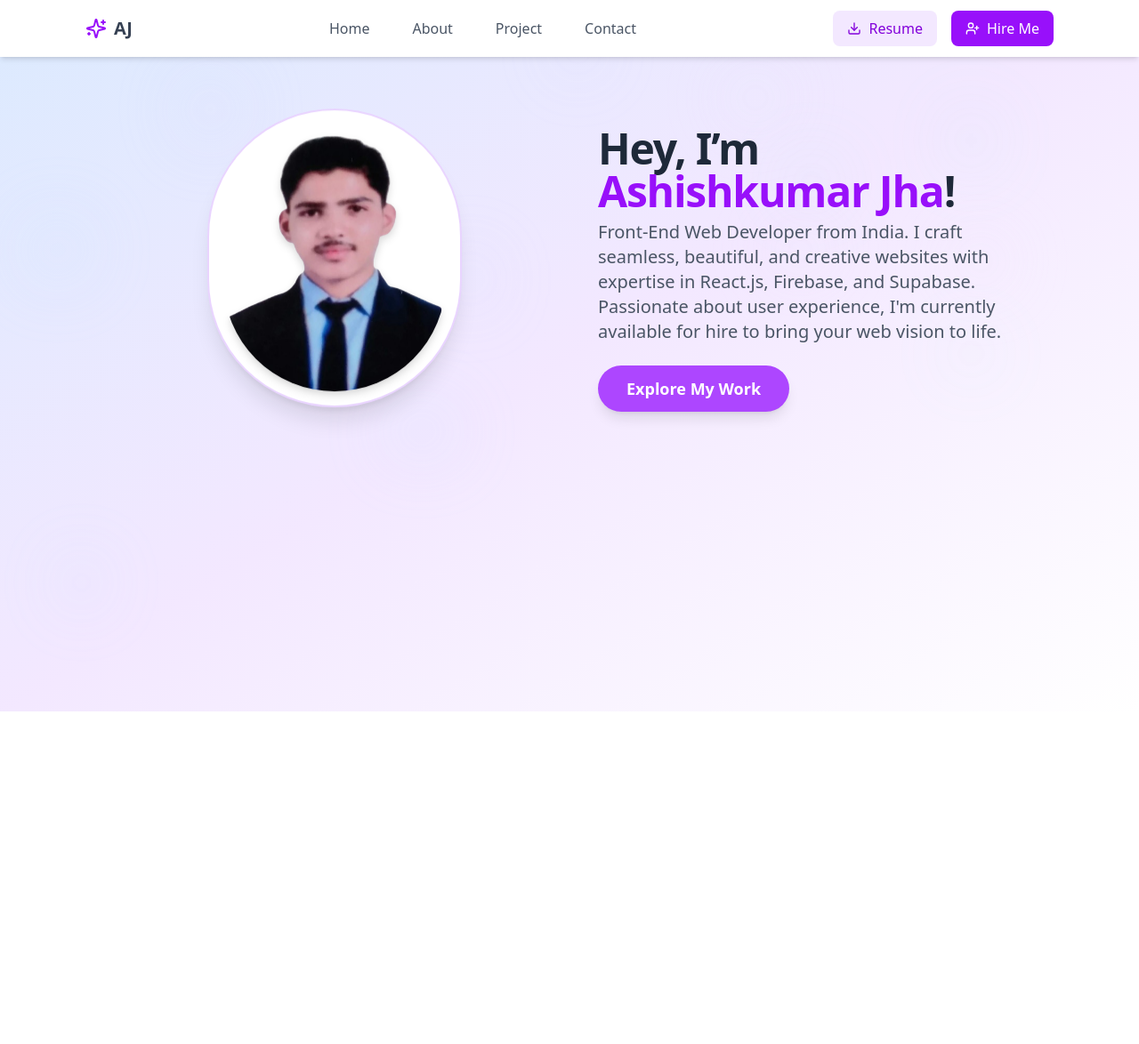
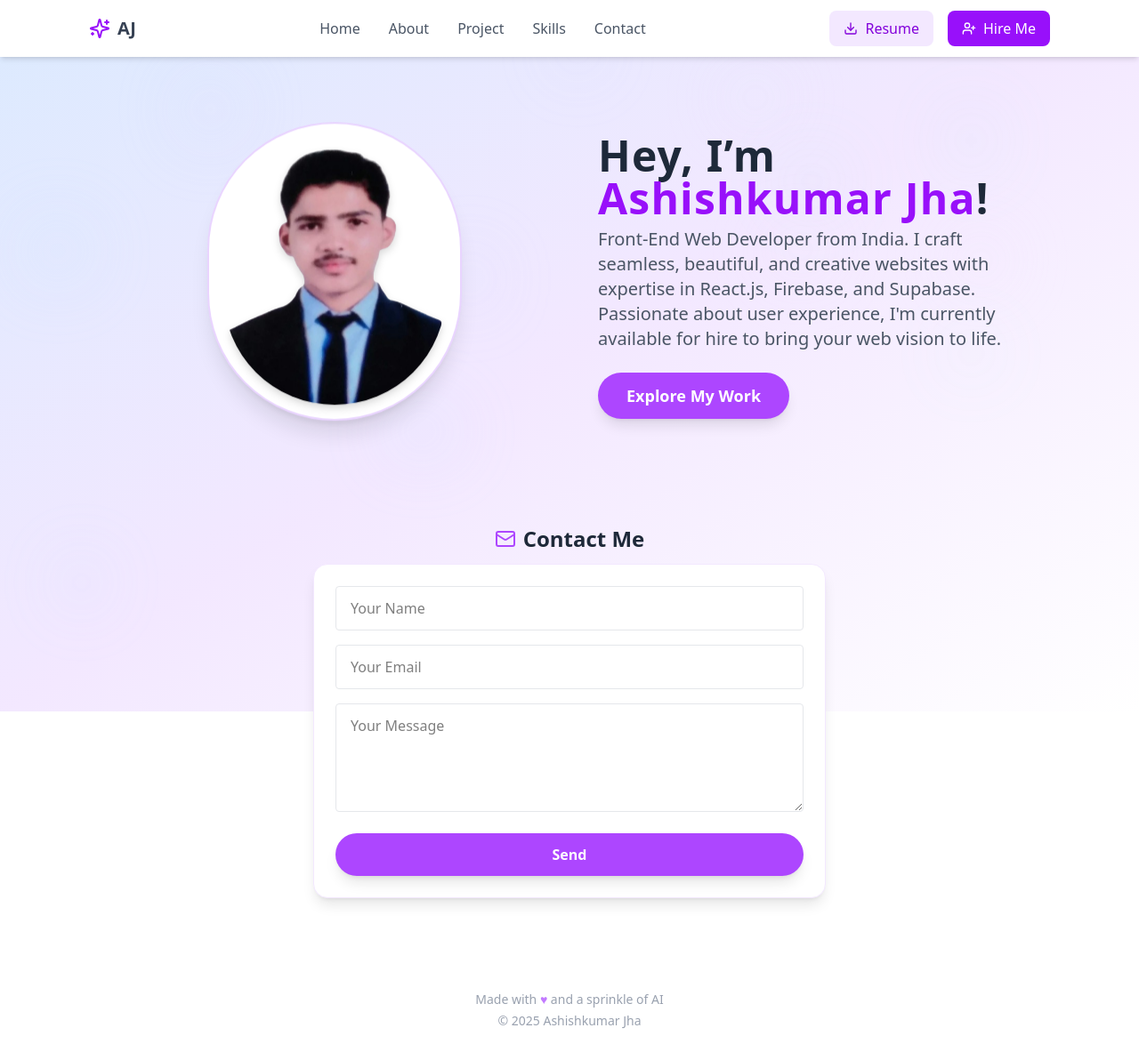
Before and after one commit to ashishjha089/portfolio, a React (Vite) app: page / in a window 1280 px wide. Shown: the whole page at 89% size. Before the commit the page ends 800 px from the top, so only its background shows below. Built offline with nearby package versions, Linux system fonts and the light colour scheme.

Commit message:
create  footer and contact us section

```diff
--- a/src/App.jsx
+++ b/src/App.jsx
@@ -1,10 +1,10 @@
 import React from "react";
 import StickyNavbar from "./components/StickyNavbar";
 import HeroSection from "./components/HeroSection";
+import Footer from "./components/Footer";
 // import PortfolioGrid from "./components/PortfolioGrid";
 // import AboutSection from "./components/AboutSection";
-// import ContactSection from "./components/ContactSection";
-// import Footer from "./components/Footer";
+import ContactSection from "./components/ContactSection";
 // import EducationSection from "./components/EducationSection";
 // import ExperienceSection from "./components/ExperienceSection";
 // import SkillsSection from "./components/SkillsSection";
@@ -73,10 +73,10 @@ const App = () => {
         <ProjectsSection />
         <CertificationsSection />
         <AchievementsSection />
-        <PortfolioGrid />
-        <ContactSection /> */}
+        <PortfolioGrid /> */}
+        <ContactSection />
       </main>
-      {/* <Footer /> */}
+      <Footer />
     </div>
   );
 };
--- /dev/null
+++ b/src/components/ContactSection.jsx
@@ -0,0 +1,72 @@
+import { useState } from "react";
+// import { toast } from "@/hooks/use-toast";
+import { Mail } from "lucide-react";
+
+export default function ContactSection() {
+  const [sending, setSending] = useState(false);
+  const [form, setForm] = useState({ name: "", email: "", message: "" });
+
+  const handleChange = (e) => { // Removed TypeScript type annotation
+    setForm((f) => ({ ...f, [e.target.name]: e.target.value }));
+  };
+
+  const onSubmit = (e) => { // Removed TypeScript type annotation
+    e.preventDefault();
+    setSending(true);
+    setTimeout(() => {
+      setSending(false);
+      toast({
+        title: "Message sent! 💜",
+        description: "Thank you for reaching out, I'll reply soon.",
+      });
+      setForm({ name: "", email: "", message: "" });
+    }, 1300);
+  };
+
+  return (
+    <section id="contact" className="w-full max-w-xl mx-auto animate-fade-in mt-12">
+      <h2 className="text-2xl font-bold mb-3 text-gray-800 flex items-center gap-2 justify-center">
+        <Mail className="text-purple-500" /> Contact Me
+      </h2>
+      <form
+        onSubmit={onSubmit}
+        className="bg-white rounded-2xl shadow-lg border border-purple-100 p-6 flex flex-col gap-4"
+      >
+        <input
+          type="text"
+          name="name"
+          value={form.name}
+          onChange={handleChange}
+          required
+          placeholder="Your Name"
+          className="rounded px-4 py-3 border border-gray-200 focus:border-purple-400 focus:ring-2 focus:ring-purple-100 outline-none transition"
+        />
+        <input
+          type="email"
+          name="email"
+          value={form.email}
+          required
+          onChange={handleChange}
+          placeholder="Your Email"
+          className="rounded px-4 py-3 border border-gray-200 focus:border-purple-400 focus:ring-2 focus:ring-purple-100 outline-none transition"
+        />
+        <textarea
+          name="message"
+          value={form.message}
+          required
+          onChange={handleChange}
+          rows={4}
+          placeholder="Your Message"
+          className="rounded px-4 py-3 border border-gray-200 focus:border-purple-400 focus:ring-2 focus:ring-purple-100 outline-none transition"
+        />
+        <button
+          type="submit"
+          disabled={sending}
+          className="mt-2 rounded-full bg-purple-500 hover:bg-purple-600 text-white px-6 py-3 font-semibold shadow-lg transition-all hover:scale-105 active:scale-95 disabled:opacity-60 disabled:cursor-not-allowed"
+        >
+          {sending ? "Sending..." : "Send"}
+        </button>
+      </form>
+    </section>
+  );
+}
--- /dev/null
+++ b/src/components/Footer.jsx
@@ -0,0 +1,12 @@
+import React from 'react'
+
+export default function Footer() {
+    return (
+      <footer className="mt-10 mb-4 w-full flex flex-col items-center text-gray-400 text-sm animate-fade-in">
+        <span>
+          Made with <span className="text-purple-400">♥</span> and a sprinkle of AI
+        </span>
+        <span className="mt-1">© {new Date().getFullYear()} Ashishkumar Jha</span>
+      </footer>
+    );
+  }
--- a/src/components/HeroSection.jsx
+++ b/src/components/HeroSection.jsx
@@ -6,17 +6,14 @@ export default function HeroSection() {
       id="home"
       className="w-full flex flex-col md:flex-row items-center gap-8 md:gap-16 justify-center text-center md:text-left mt-16"
     >
-      {/* <div>
-
-      </div> */}
-      <div className="flex-1 flex justify-center items-center min-h-[350px]">
+      <div className="flex-1 flex justify-center items-center min-h-[350px] mt-4">
         {/* ensure space */}
         <LovableAvatar />
       </div>
 
       <div className="flex-1 space-y-6 animate-fade-in">
-        <h1 className="text-4xl md:text-5xl font-bold tracking-tight mb-2 text-gray-800">
-          Hey, I’m <span className="text-purple-600">Ashishkumar Jha</span>!
+        <h1 className="text-4xl md:text-5xl font-bold  mb-2 text-gray-800 tracking-wide">
+          Hey, I’m <span className="text-purple-600 ">Ashishkumar Jha</span>!
         </h1>
         <p className="text-lg md:text-xl text-gray-600 max-w-lg mx-auto md:mx-0">
           Front-End Web Developer from India. I craft seamless,
--- a/src/components/StickyNavbar.jsx
+++ b/src/components/StickyNavbar.jsx
@@ -5,6 +5,7 @@ const links = [
   { label: "Home", href: "/home" },
   { label: "About", href: "/about" },
   { label: "Project", href: "/Project" },
+  { label: "Skills", href: "/skills" },
   { label: "Contact", href: "/contact" },
 ];
 
@@ -17,7 +18,7 @@ const StickyNavbar = () => {
 
   return (
     <header className="fixed top-0 left-0 w-full z-30 bg-white bg-opacity-60 backdrop-blur-[12px] shadow-md transition-all">
-      <nav className="max-w-6xl mx-auto px-4 sm:px-6 lg:px-8">
+      <nav className="max-w-6xl mx-auto px-4 sm:px-6 lg:px-9">
         <div className="flex items-center justify-between h-16">
           {/* Logo */}
           <div className="flex items-center gap-2 select-none">
@@ -29,7 +30,7 @@ const StickyNavbar = () => {
 
           {/* Desktop Navigation */}
           <div className="hidden md:flex items-center">
-            <ul className="flex gap-8 lg:gap-12">
+            <ul className="flex gap-5 lg:gap-8">
               {links.map((link) => (
                 <li key={link.label}>
                   <a
@@ -45,11 +46,11 @@ const StickyNavbar = () => {
 
           {/* Desktop Action Buttons */}
           <div className="hidden md:flex items-center gap-4">
-            <button className="flex items-center gap-2 px-4 py-2 bg-purple-100 hover:bg-purple-200 text-purple-700 rounded-lg transition-colors font-medium select-none">
+            <button className="flex items-center gap-2 px-4 py-2 bg-purple-100 hover:bg-purple-200 text-purple-700 rounded-lg transition-colors font-medium select-none cursor-pointer">
               <Download className="w-4 h-4" />
               <span>Resume</span>
             </button>
-            <button className="flex items-center gap-2 px-4 py-2 bg-purple-600 hover:bg-purple-700 text-white rounded-lg transition-colors font-medium select-none">
+            <button className="flex items-center gap-2 px-4 py-2 bg-purple-600 hover:bg-purple-700 text-white rounded-lg transition-colors font-medium select-none cursor-pointer">
               <UserPlus className="w-4 h-4" />
               <span>Hire Me</span>
             </button>
```
